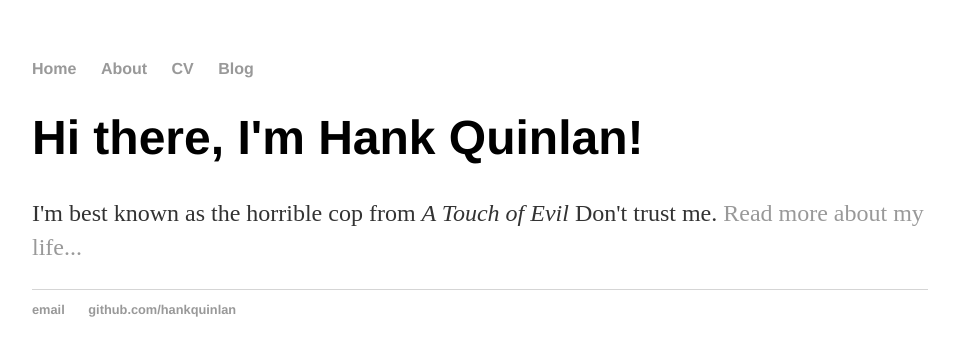
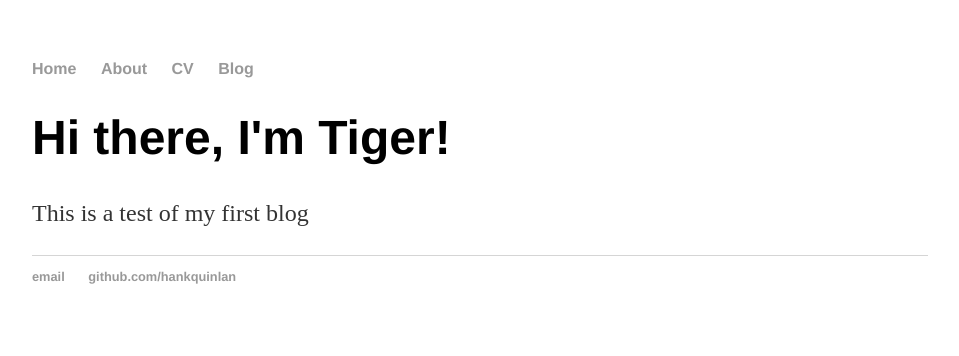
Before and after one commit to Tigerzuo10/tigerzuo10.github.io, a Jekyll site: the page built from index.html, in a window 1280 px wide. Shown: the top 356 px of the page, without its empty margins (160-1119 px from the left). Built offline with Jekyll 4.4.1, drawn with Linux system fonts in a browser that asks for light colours.

Commit message:
Update index.html

```diff
--- a/index.html
+++ b/index.html
@@ -3,6 +3,6 @@ layout: default
 title: Hank Quinlan, Horrible Cop
 ---
 <div class="blurb">
-	<h1>Hi there, I'm Hank Quinlan!</h1>
-	<p>I'm best known as the horrible cop from <em>A Touch of Evil</em> Don't trust me. <a href="/about">Read more about my life...</a></p>
+	<h1>Hi there, I'm  Tiger!</h1>
+	<p>This is a test of my first blog</p>
 </div><!-- /.blurb -->
```
